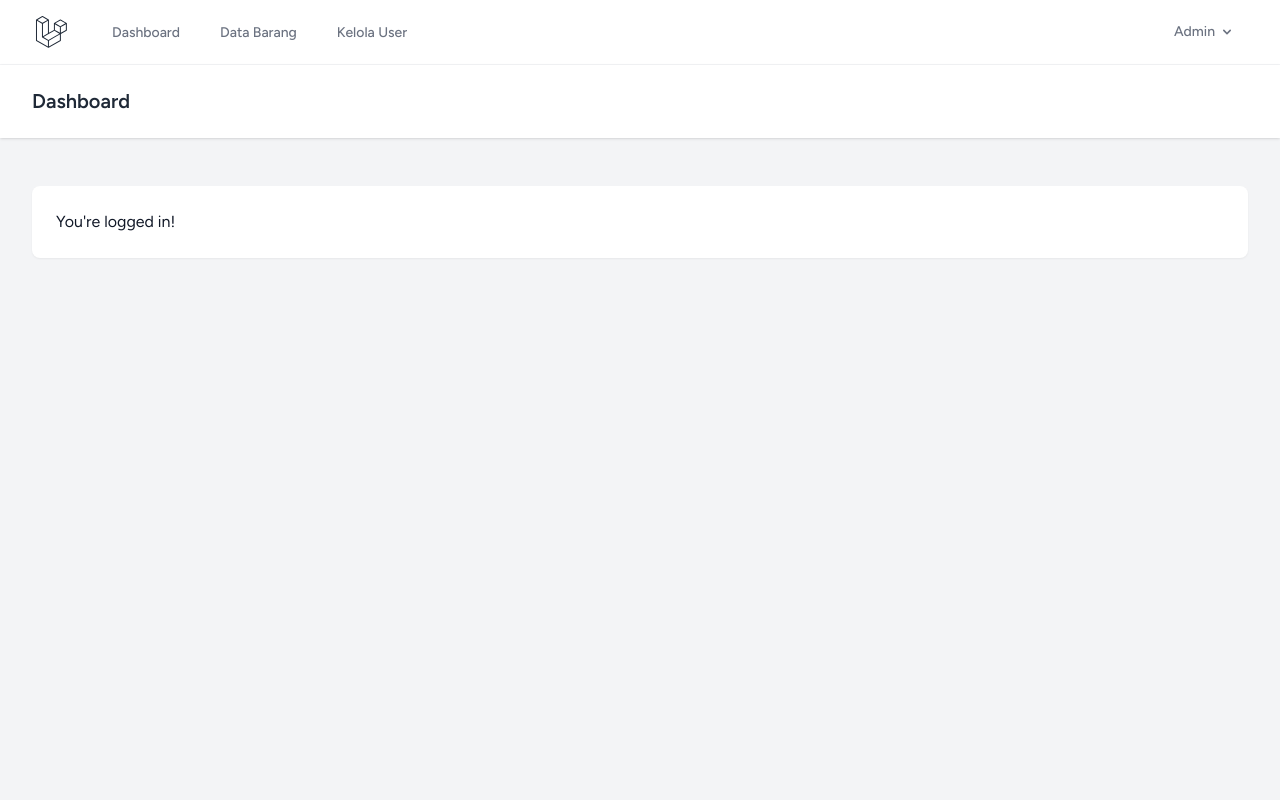
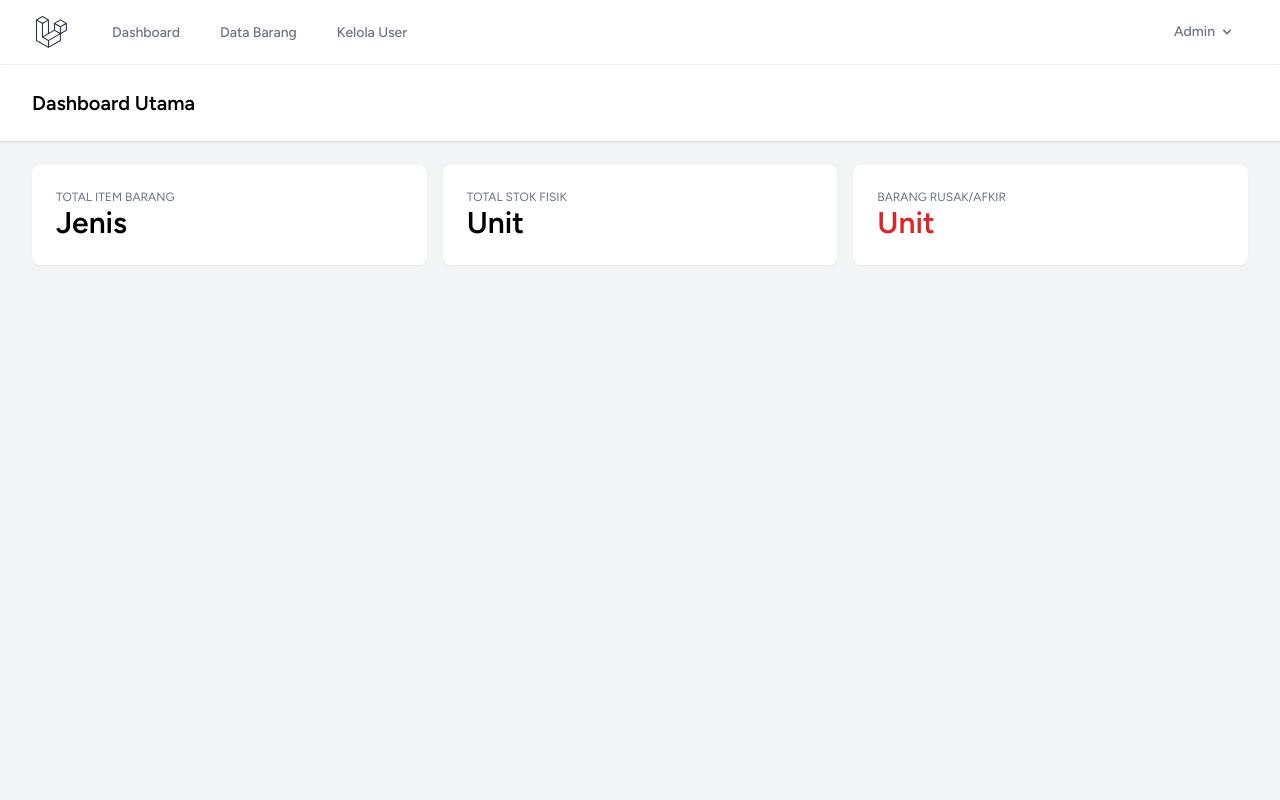
Before and after one commit to nadzefaza/inventaris-kampus, a Laravel app: template resources/views/dashboard.blade.php in a window 1280 px wide. Run offline with Laravel 12, Linux system fonts and the light colour scheme; the template is opened without the code that fills it, so the values that code supplies are empty; a user stored in the database is signed in; data comes from the database, SQL or seed files in the repository; style sheets or scripts are compiled from the project's sources.

Commit message:
feat: dashboard statistik dan manajemen user admin

```diff
--- a/app/Http/Controllers/DashboardController.php
+++ b/app/Http/Controllers/DashboardController.php
@@ -11,6 +11,10 @@ class DashboardController extends Controller
      */
     public function index()
     {
-        return view('dashboard');
+        return view('dashboard', [
+            'totalItems' => \App\Models\Item::count(),
+            'totalStock' => \App\Models\Item::sum('stok'),
+            'totalRusak' => \App\Models\Item::where('kondisi', 'rusak')->count(),
+        ]);
     }
 }
--- a/resources/views/dashboard.blade.php
+++ b/resources/views/dashboard.blade.php
@@ -1,16 +1,19 @@
 <x-app-layout>
-    <x-slot name="header">
-        <h2 class="font-semibold text-xl text-gray-800 leading-tight">
-            {{ __('Dashboard') }}
-        </h2>
-    </x-slot>
+    <x-slot name="header"><h2 class="font-semibold text-xl">Dashboard Utama</h2></x-slot>
 
-    <div class="py-12">
-        <div class="max-w-7xl mx-auto sm:px-6 lg:px-8">
-            <div class="bg-white overflow-hidden shadow-sm sm:rounded-lg">
-                <div class="p-6 text-gray-900">
-                    {{ __("You're logged in!") }}
-                </div>
+    <div class="py-6">
+        <div class="max-w-7xl mx-auto sm:px-6 lg:px-8 grid grid-cols-1 md:grid-cols-3 gap-4">
+            <div class="bg-white p-6 shadow-sm rounded-lg">
+                <p class="text-xs uppercase text-gray-500">Total Item Barang</p>
+                <p class="text-3xl font-bold">{{ $totalItem }} Jenis</p>
+            </div>
+            <div class="bg-white p-6 shadow-sm rounded-lg">
+                <p class="text-xs uppercase text-gray-500">Total Stok Fisik</p>
+                <p class="text-3xl font-bold">{{ $totalStok }} Unit</p>
+            </div>
+            <div class="bg-white p-6 shadow-sm rounded-lg">
+                <p class="text-xs uppercase text-gray-500">Barang Rusak/Afkir</p>
+                <p class="text-3xl font-bold text-red-600">{{ $totalRusak }} Unit</p>
             </div>
         </div>
     </div>
--- a/routes/web.php
+++ b/routes/web.php
@@ -3,6 +3,7 @@
 use App\Http\Controllers\DashboardController;
 use App\Http\Controllers\ProfileController;
 use App\Http\Controllers\ItemController;
+use App\Http\Controllers\UserController;
 use Illuminate\Support\Facades\Route;
 
 Route::get('/', function () {
@@ -18,4 +19,9 @@ Route::get('/profile', [ProfileController::class, 'edit'])->name('profile.edit')
 Route::patch('/profile', [ProfileController::class, 'update'])->name('profile.update');
 Route::delete('/profile', [ProfileController::class, 'destroy'])->name('profile.destroy');
 
+Route::middleware(['auth', 'role:admin'])->group(function () {
+    Route::get('/users', [\App\Http\Controllers\UserController::class, 'index'])->name('users.index');
+    Route::patch('/users/{user}/role', [\App\Http\Controllers\UserController::class, 'updateRole'])->name('users.updateRole');
+});
+
 require __DIR__.'/auth.php';
```
Also changed, not shown: app/Http/Controllers/UserController.php (added, +33 -0 lines), resources/views/users/index.blade.php (added, +33 -0 lines).
